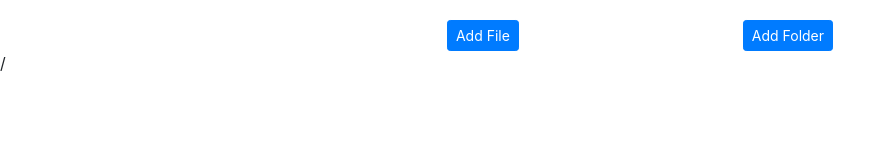
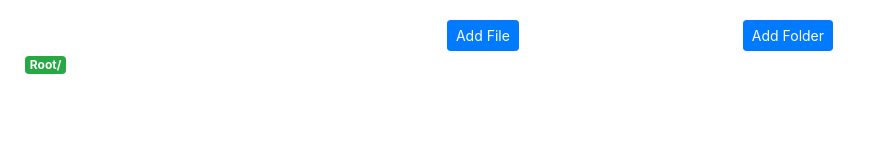
Before and after one commit to rhaegar453/ReactFilesystem, a React (Create React App) app: page / in a window 1280 px wide. Shown: the top 160 px of the page, without its empty margins (0-896 px from the left). Built offline with nearby package versions, Linux system fonts and the light colour scheme.

Commit message:
Application working like a charm. Need to add delete functionality

```diff
--- a/src/App.js
+++ b/src/App.js
@@ -2,7 +2,7 @@ import React from 'react';
 import { connect } from 'react-redux';
 import "./Components/global.css"
 import AddChild from './Components/AddChild';
-import { addFile, addFolder, updateTracker } from './Store/Actions';
+import { addFile, addFolder, updateTracker, updateToolTip } from './Store/Actions';
 
 class App extends React.Component {
   constructor(props) {
@@ -36,26 +36,31 @@ class App extends React.Component {
       <div>
         <div className="centeredCss" style={{ marginTop: "20px" }}>
           <div className="col-md-6" >
-            <div className="row">
-            </div>
             <div className="spaceAroundCss" style={{ width: "100%" }}>
               <button className="btn btn-sm btn-primary" onClick={this.promptFileBox}>Add File</button>
               <button className="btn btn-sm btn-primary" onClick={this.promptFolderBox}>Add Folder</button>
             </div>
-            {this.state.toggleAddFile ? <AddChild /> : null}
-            {this.state.toggleAddFolder ? <AddChild folder={true} /> : null}
           </div>
         </div>
-        <div>
-          <p>{this.props.tracker}</p>
+        <div style={{marginLeft:"40px"}}>
+          {/* <p>{this.props.tracker}</p> */}
+          <div className="row">
+          {this.props.tracker.map((item, index)=>(
+            <div>
+              {index==0?<span onClick={()=>this.props.updateToolTip({index})} class="badge badge-success">Root/</span>:<span onClick={()=>this.props.updateToolTip({index})} class="badge badge-success">{item}</span>}
+              </div>
+          ))}
+          </div>
+          <ul className="list-group">
           {this.props.folders.map(item=>(
             <div>
-              {item.includes(this.props.tracker.join(''))?<p onClick={()=>this.updateTracker(item[1]+'/')}>{item[1]}/</p>:null}
+              {item.path==this.props.tracker.join('')?<li className="list-group-item list-group-item-action" onClick={()=>this.updateTracker(item.name+'/')}>{item.name}/</li>:null}
             </div>
           ))}
+          </ul>
           {this.props.files.map(item=>(
             <div>
-              {item.includes(this.props.tracker.join(''))?<p>{item[1]}</p>:null}
+              {item.path==this.props.tracker.join('')?<li style={{backgroundColor:'#d5d5de'}} className="list-group-item " >{item.name}</li>:null}
             </div>
           ))}
         </div>
@@ -76,7 +81,8 @@ const mapDispatchToProps = (dispatch) => {
   return {
     addFile: ({ name }) => dispatch(addFile({ name })),
     addFolder: ({ name }) => dispatch(addFolder({ name })),
-    updateTracker: ({name}) => dispatch(updateTracker({ name }))
+    updateTracker: ({name}) => dispatch(updateTracker({ name })),
+    updateToolTip:({index})=>dispatch(updateToolTip({index}))
   }
 }
 
--- a/src/Store/ActionTypes.js
+++ b/src/Store/ActionTypes.js
@@ -3,3 +3,4 @@ export const removeFile='DELETE_FILE';
 export const addFolder='ADD_FOLDER';
 export const removeFolder='DELETE_FOLDER';
 export const updateTracker='UPDATE_TRACKER';
+export const updateToolTip='UPDATE_TOOLTIP';
--- a/src/Store/Actions.js
+++ b/src/Store/Actions.js
@@ -38,3 +38,15 @@ export const updateTracker=({name})=>{
         payload:name
     }
 }
+
+
+
+
+export const updateToolTip=({index})=>{
+    console.log("Inside of the tooltip updater");
+    console.log(index);
+    return {
+        type:actions.updateToolTip,
+        payload:index
+    }
+}
--- a/src/Store/Reducers.js
+++ b/src/Store/Reducers.js
@@ -6,19 +6,26 @@ const initialStore = {
     folders:[],
     files:[],
     tracker:['/'],
+    id:0
 }
 
 
 const reducer = (state = initialStore, action) => {
     switch (action.type) {
         case actions.addFile:
-            return { ...state, files: [...state.files, [state.tracker.join(''), action.payload.name]] };
+            let newFile={name:action.payload.name, path:state.tracker.join(''), id:state.id++};
+            return { ...state, files: [...state.files, newFile], id:state.id++};
         case actions.addFolder:
-            return {...state, folders:[...state.folders, [state.tracker.join(''), action.payload.name]]};
+            let newFolder={name:action.payload.name, path:state.tracker.join(''), id:state.id++}
+            return {...state, folders:[...state.folders, newFolder], id:state.id++};
         case actions.updateTracker:
             let x=[...state.tracker, action.payload]
             console.log(x);
             return {...state, tracker:x}
+        case actions.updateToolTip:
+            let splicedArr=state.tracker.filter((item, index)=>index<=action.payload);
+            console.log(action.payload);
+            return {...state, tracker:splicedArr}
         default:
             return state;
     }
```
